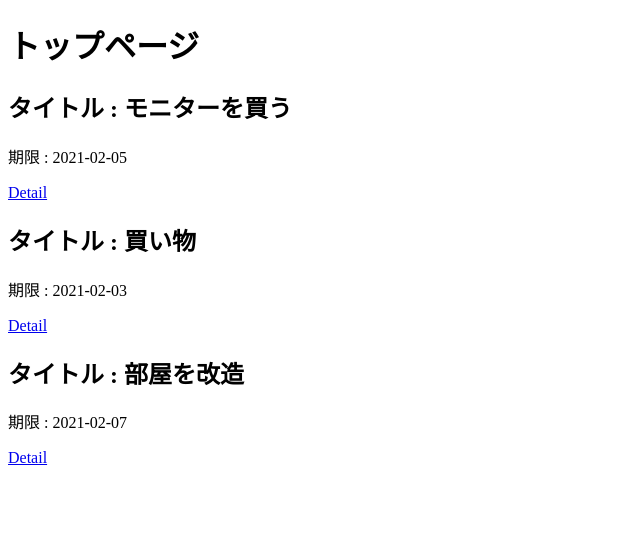
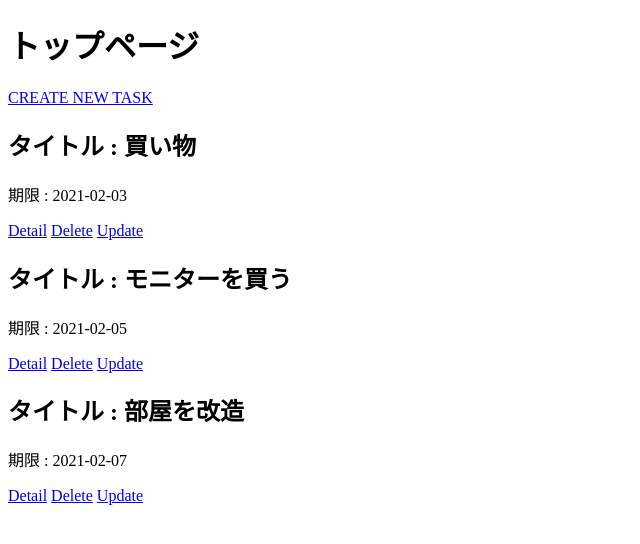
Before and after one commit to shoya1007/flask-todo-app, a Flask app: page / in a window 1280 px wide. Shown: the top 544 px of the page, without its empty margins (0-640 px from the left). Run offline with Flask 2, Linux system fonts and the light colour scheme; data comes from the database, SQL or seed files in the repository; both versions use the stored data as it was after the commit.

Commit message:
タスクの削除機能、更新機能を追加

```diff
--- a/app.py
+++ b/app.py
@@ -17,7 +17,7 @@ class Post(db.Model):
 @app.route('/', methods=['GET','POST'])
 def index():
     if request.method == 'GET':
-        posts = Post.query.all()
+        posts = Post.query.order_by(Post.due).all()
         return render_template('index.html', posts=posts)
 
     else:
@@ -46,5 +46,26 @@ def read(id):
     post = Post.query.get(id)
     return render_template('detail.html', post=post)
 
+@app.route('/delete/<int:id>')
+def delete(id):
+    post = Post.query.get(id)
+
+    db.session.delete(post)
+    db.session.commit()
+    return redirect('/')
+
+@app.route('/update/<int:id>', methods=['GET', 'POST'])
+def update(id):
+    post = Post.query.get(id)
+    if request.method == 'GET':
+        return render_template('update.html', post=post)
+    else:
+        post.title = request.form.get('title')
+        post.detail = request.form.get('detail')
+        post.due = datetime.datetime.strptime(request.form.get('due'), '%Y-%m-%d')
+
+        db.session.commit()
+        return redirect('/')
+
 if __name__ == '__main__':
     app.run(debug=True)
--- a/templates/index.html
+++ b/templates/index.html
@@ -1,7 +1,10 @@
 {% extends 'base.html' %} {% block body %}
 <h1>トップページ</h1>
+<a href="/create" role="button">CREATE NEW TASK</a>
 {% for post in posts %}
 <h2>タイトル : {{post.title}}</h2>
 <p>期限 : {{post.due.date()}}</p>
 <a href="/detail/{{ post.id }}" role="button">Detail</a>
+<a href="/delete/{{ post.id }}" role="button">Delete</a>
+<a href="/update/{{ post.id }}" role="button">Update</a>
 {% endfor %} {% endblock %}
```
Also changed, not shown: templates/update.html (added, +14 -0 lines), todo.db.
